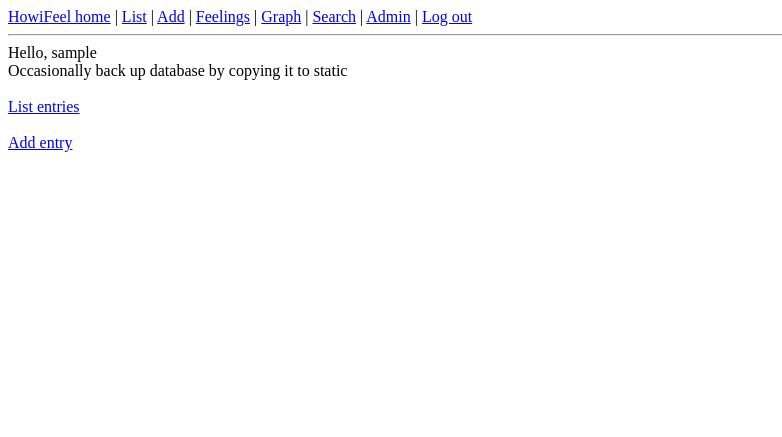
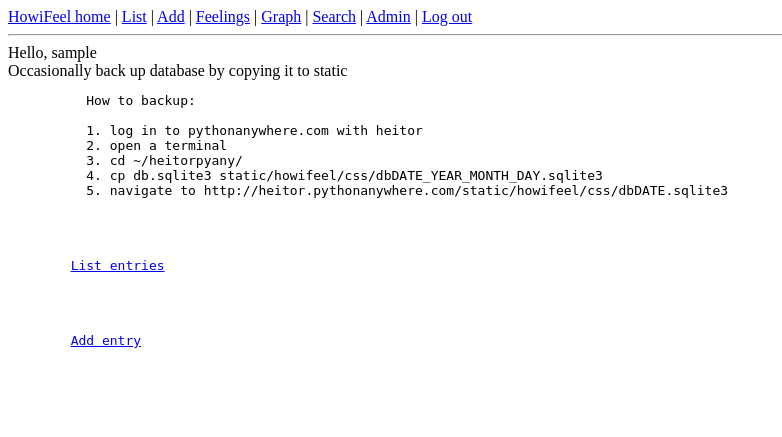
Before and after one commit to reddress/heitorpyany, a Django app: page /howifeel/ in a window 1280 px wide. Shown: the top 437 px of the page, without its empty margins (0-782 px from the left). Run offline with Django 3.2, Linux system fonts and the light colour scheme; the visitor is signed in with stand-in values (Sample User, id 1).

Commit message:
elaborate on db backup

```diff
--- a/howifeel/templates/howifeel/index.html
+++ b/howifeel/templates/howifeel/index.html
@@ -6,6 +6,14 @@
 	Hello, {{ user.username }}
 	<br>
 	Occasionally back up database by copying it to static
+	<pre>
+	  How to backup:
+
+	  1. log in to pythonanywhere.com with heitor
+	  2. open a terminal
+	  3. cd ~/heitorpyany/
+	  4. cp db.sqlite3 static/howifeel/css/dbDATE_YEAR_MONTH_DAY.sqlite3
+	  5. navigate to http://heitor.pythonanywhere.com/static/howifeel/css/dbDATE.sqlite3
 	<br><br>
 
 	<a href="list_entries/">List entries</a>
```
